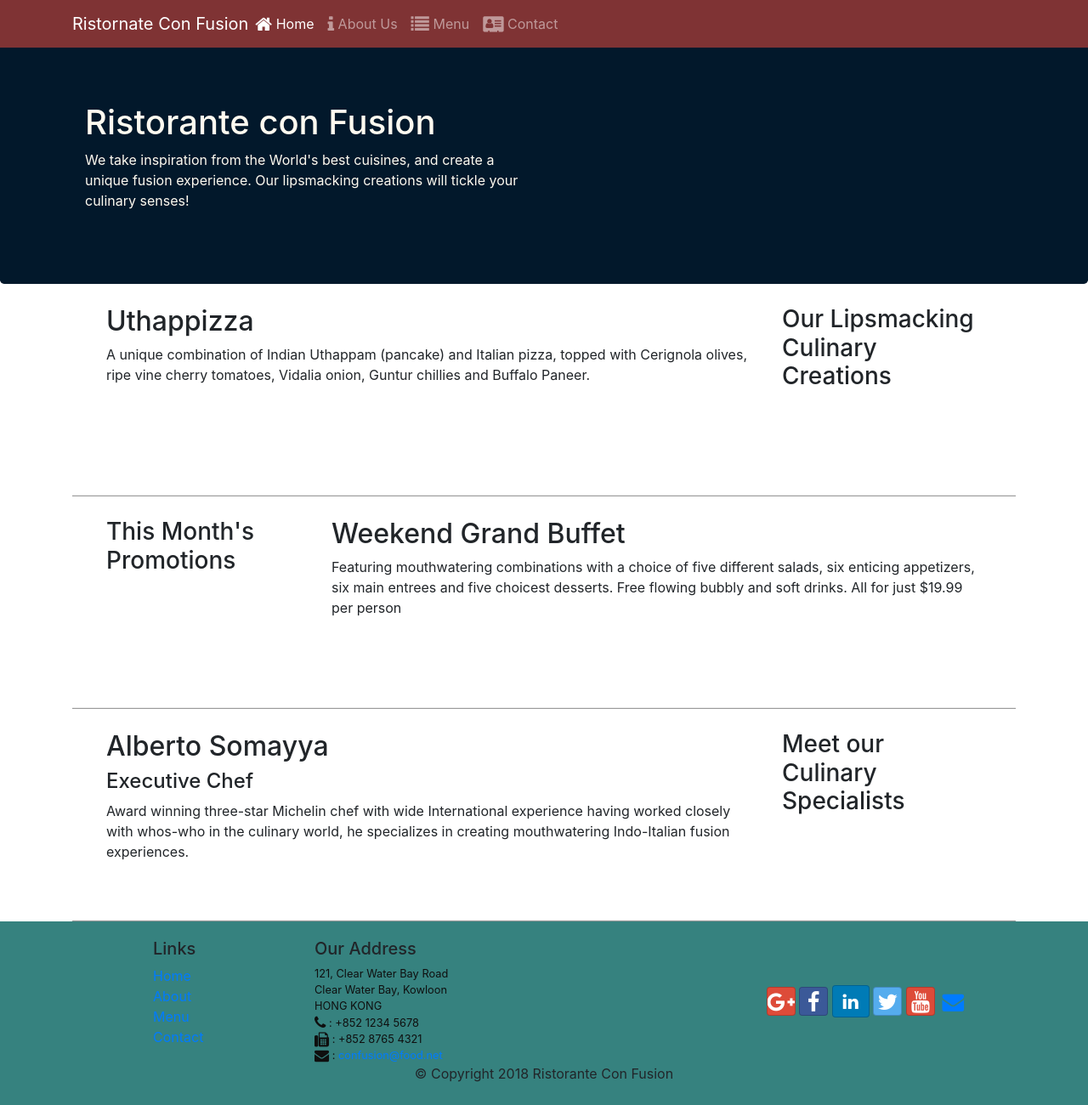
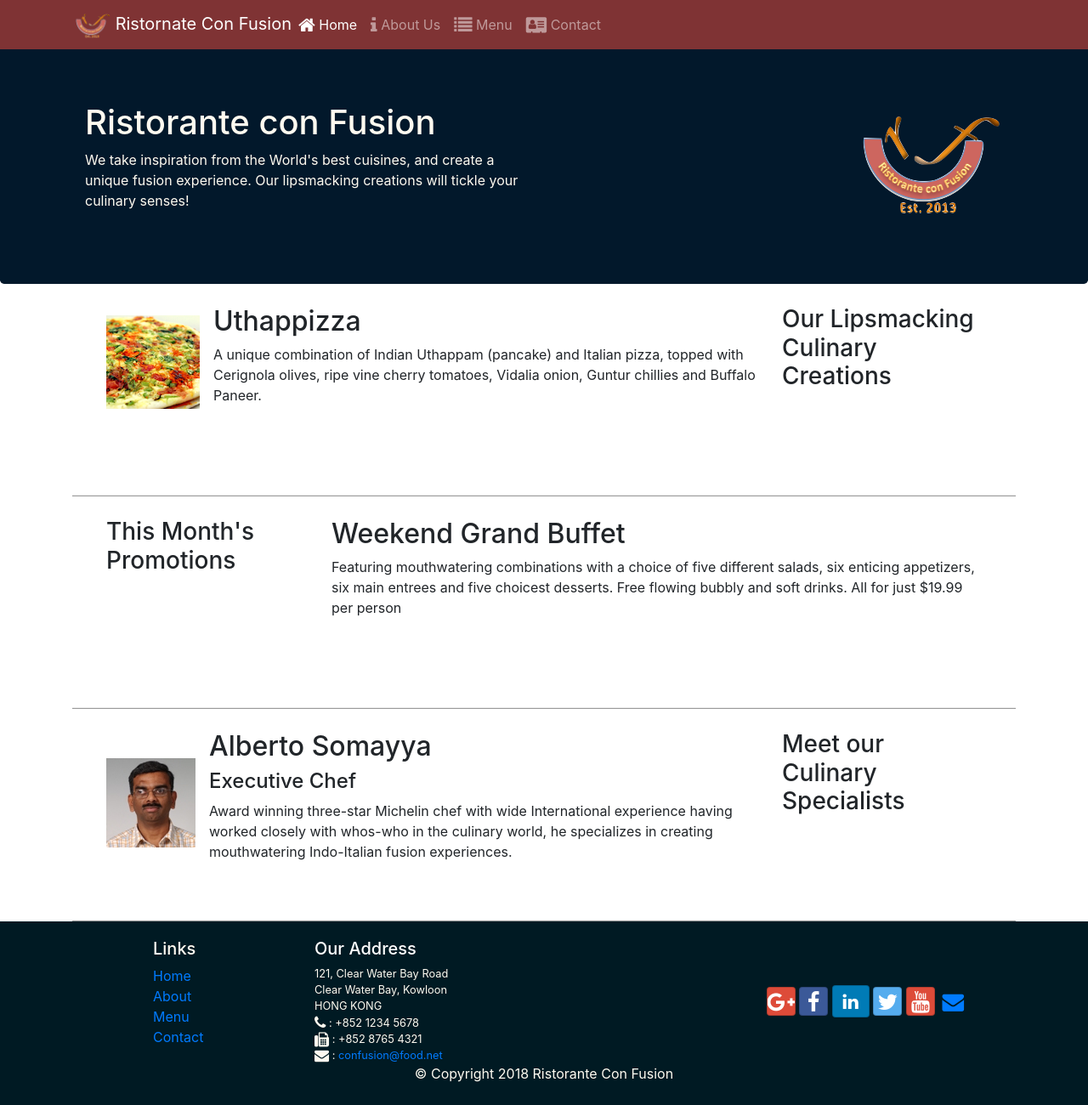
Before and after one commit to zeeshankhalid98/confusion, a website: page index.html in a window 1280 px wide. Shown: the whole page at 85% size. Drawn offline with nearby package versions, Linux system fonts and the light colour scheme.

Commit message:
Images and Media

```diff
--- a/css/styles.css
+++ b/css/styles.css
@@ -11,10 +11,11 @@
     }
 
     .footer{
-        background-color:#36827F;
+        background-color:#001A23;
           /*Background-color:#D1C4E9; */
         margin: 0px;
         padding: 20px 0px 20px 0px;
+        color: floralwhite;
     }
 
 
@@ -30,7 +31,7 @@
     .address{
         font-size: 80%;
         margin:0px;
-        color:#0f0f0f;
+        color:floralwhite;
     }
 
 
--- a/index.html
+++ b/index.html
@@ -23,7 +23,7 @@
             <button class="navbar-toggler" type="button" data-toggle="collapse" data-target="#Navbar">
                 <span class="navbar-toggler-icon"></span>
             </button>
-            <a class="navbar-brand mr-auto" href="./index.html" >Ristornate Con Fusion </a>
+            <a class="navbar-brand mr-auto" href="./index.html" ><img src="img/logo.png" height="30" width="41" class="ml-1" > Ristornate Con Fusion         </a>
             <div class="collapse navbar-collapse" id="Navbar">
                 <ul class="navbar-nav mr-auto">
                     <li class="navbar-item active" ><a class="nav-link" href="#"><span class="fa fa-home fa-lg"> </span> Home</a></li>
@@ -42,7 +42,8 @@
                     <h1>Ristorante con Fusion</h1>
                     <p  class="d-none d-sm-block">We take inspiration from the World's best cuisines, and create a unique fusion experience. Our lipsmacking creations will tickle your culinary senses!</p>
                 </div>
-                <div class="col-12 col-sm">
+                <div class="col-12 col-sm align-self-center">
+                    <img src="img/logo.png" class="img-fluid float-right">
                 </div>
             </div>
         </div>
@@ -53,9 +54,18 @@
             <div class="col-12 col-sm-4 order-sm-last col-md-3">
                 <h3>Our Lipsmacking Culinary Creations</h3>
             </div>
+
             <div class="col col-sm order-sm-first col-md">
-                <h2>Uthappizza</h2>
-                <p  class="d-none d-sm-block">A unique combination of Indian Uthappam (pancake) and Italian pizza, topped with Cerignola olives, ripe vine cherry tomatoes, Vidalia onion, Guntur chillies and Buffalo Paneer.</p>
+
+                <div class="media">
+                    <img class="d-flex mr-3 image-thumbnail align-self-center"
+                    src="img/uthappizza.png" alt="uthappizza">
+                    <div class="media-body">
+                        <h2 class="mt-0">Uthappizza</h2>
+                        <p  class="d-none d-sm-block">A unique combination of Indian Uthappam (pancake) and Italian pizza, topped with Cerignola olives, ripe vine cherry tomatoes, Vidalia onion, Guntur chillies and Buffalo Paneer.</p>
+                    </div>
+
+                </div>
             </div>
         </div>
 
@@ -74,11 +84,18 @@
             <div class="col-12 col-sm-4 order-sm-last col-md-3">
                 <h3>Meet our Culinary Specialists</h3>
             </div>
+
             <div class="col col-sm order-sm-first col-md">
-                <h2>Alberto Somayya</h2>
-                <h4>Executive Chef</h4>
-                <p class="d-none d-sm-block">Award winning three-star Michelin chef with wide International experience having worked closely with whos-who in the culinary world, he specializes in creating mouthwatering Indo-Italian fusion experiences. </p>
-            </div>
+                <div class="media">
+                    <img class="d-flex mr-3 image-thumbnail align-self-center"
+                    src="img/alberto.png" alt="alberto"  >
+                    <div class="media-body">
+                        <h2>Alberto Somayya</h2>
+                        <h4 class="mt-0">Executive Chef</h4>
+                        <p class="d-none d-sm-block">Award winning three-star Michelin chef with wide International experience having worked closely with whos-who in the culinary world, he specializes in creating mouthwatering Indo-Italian fusion experiences. </p>
+                    </div>
+                </div>
+             </div>
         </div>
     </div>
 
@@ -94,7 +111,7 @@
                         <li><a href="./contactus.html">Contact</a></li>
                     </ul>
                 </div>
-                <div class="col-7 col-sm-5">
+                <div class="col-7 col-sm-5 text-white">
                     <h5>Our Address</h5>
                     <address class="address">
 		              121, Clear Water Bay Road<br>
```
Also changed, not shown: aboutus.html (+4 -3 lines), contactus.html (+4 -3 lines), img/alberto.png (added), img/buffet.png (added), img/logo.png (added), img/uthappizza.png (added), 1 other file.
